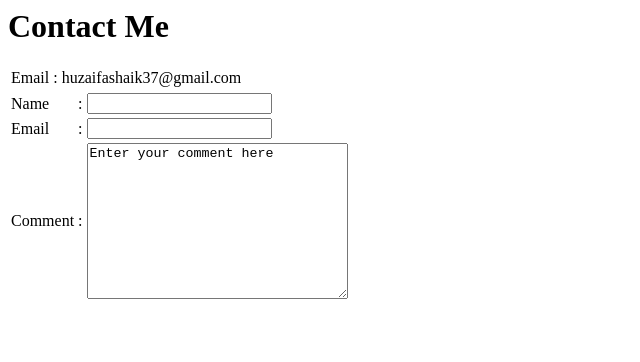
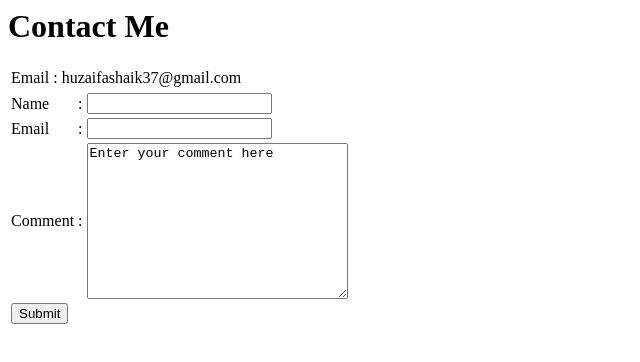
Before and after one commit to huzzuhere/Personal-Site, a plain HTML site: page contactme.html in a window 1280 px wide. Shown: the whole page, without its empty margins (0-640 px from the left). Drawn offline with Linux system fonts and the light colour scheme.

Commit message:
The contact me page is updatedL

```diff
--- a/contactme.html
+++ b/contactme.html
@@ -28,6 +28,10 @@
                 <td>:</td>
                 <td><textarea name="comment" id="" cols="30" rows="10">Enter your comment here</textarea></td>
             </tr>
+            <tr aria-rowspan="2">
+                <td><input type="submit"></td>
+
+            </tr>
         </form>
     </table>
 
```
